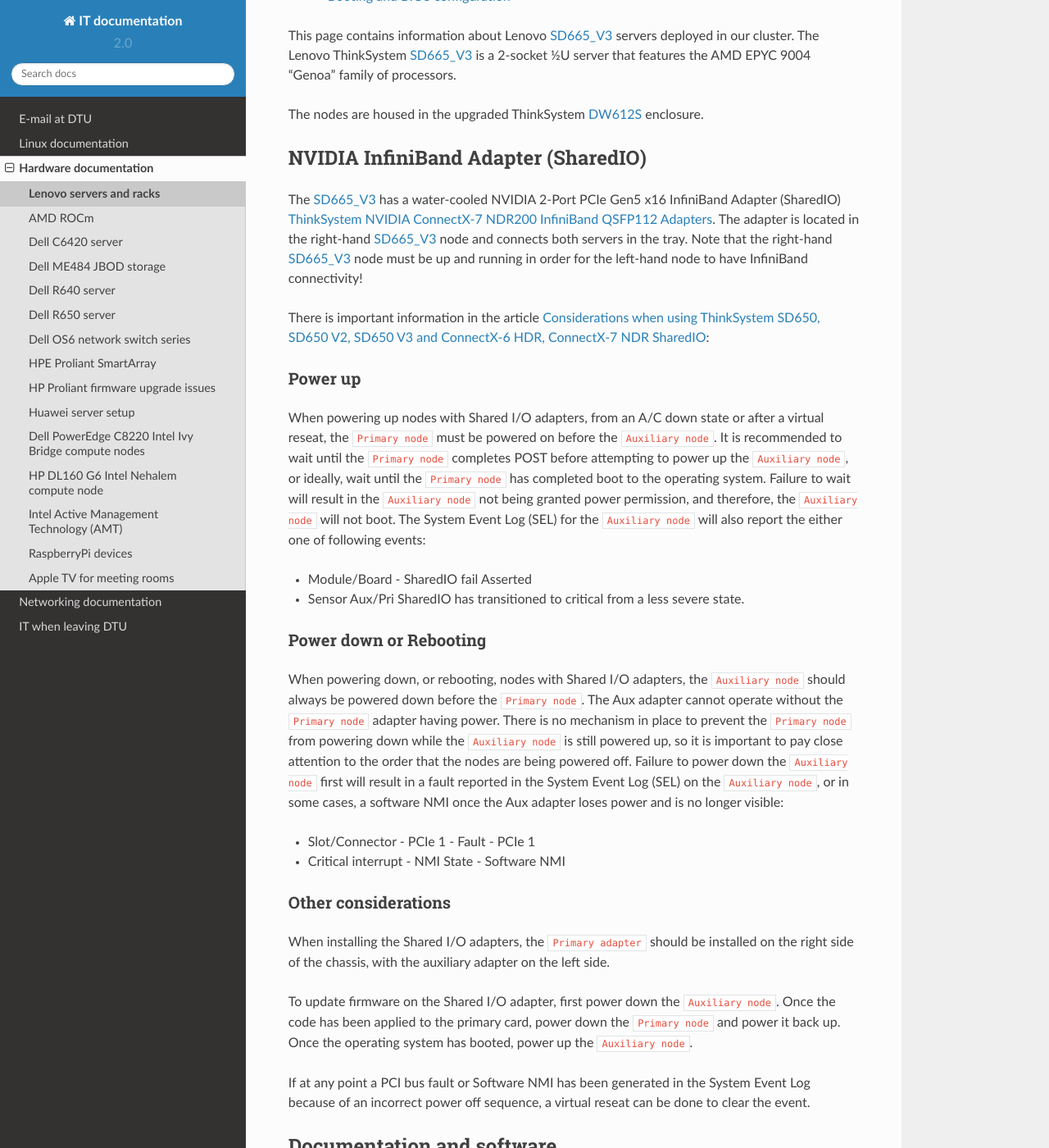
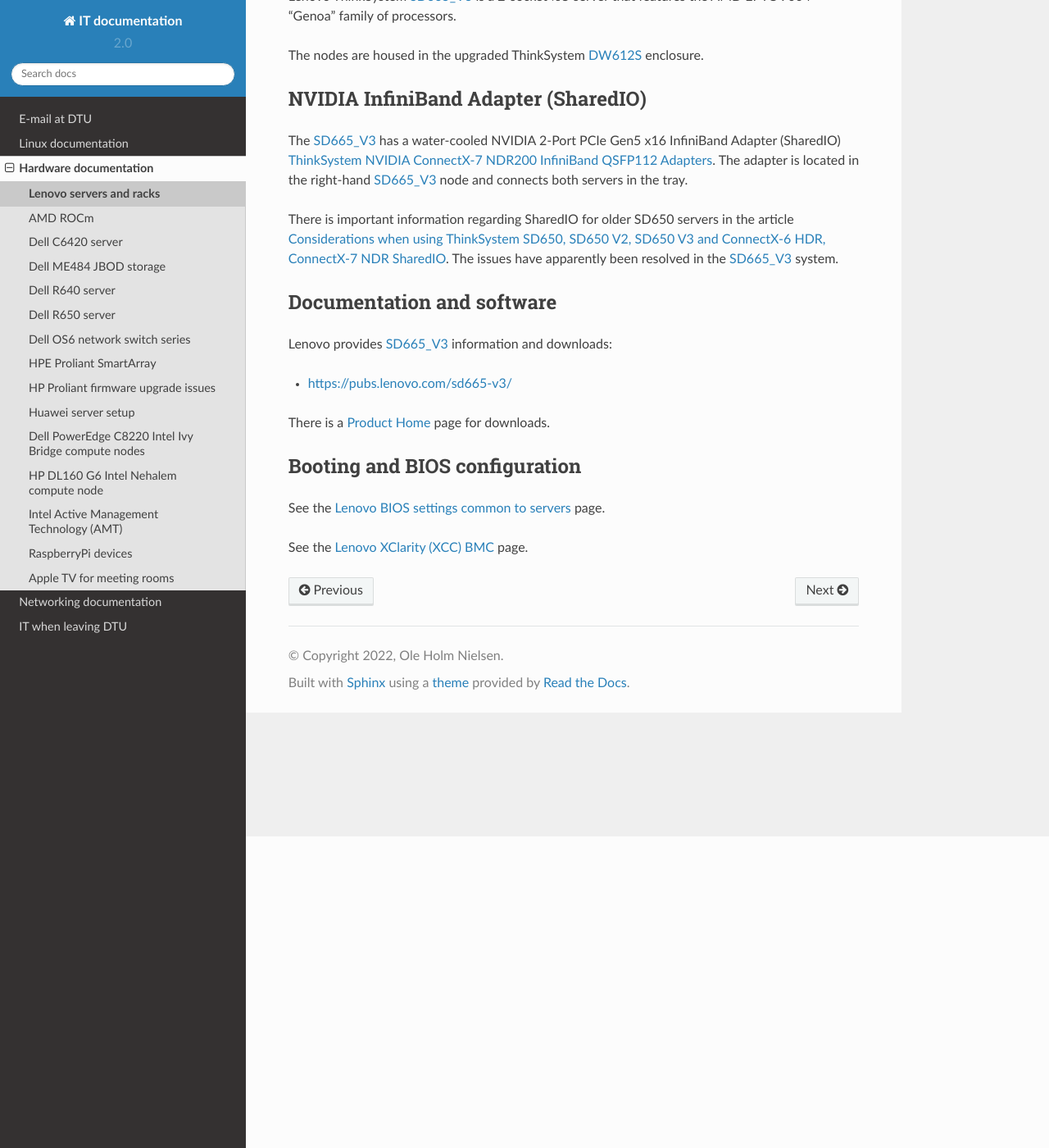
Before and after one commit to OleHolmNielsen/ITwiki, a Sphinx documentation site: the page built from docs/Lenovo_SD665_V3.rst, in a window 1280 px wide and 1400 px high, scrolled down 380 px. Shown: the whole window at 82% size. Built offline with Sphinx 7.4.7 and the Read the Docs theme 2.0.0, drawn with Linux system fonts in a browser that asks for light colours; some of the changed text lies outside the part shown.

Commit message:
SharedIO issues update

```diff
--- a/docs/Lenovo_SD665_V3.rst
+++ b/docs/Lenovo_SD665_V3.rst
@@ -20,43 +20,10 @@
 The SD665_V3_ has a water-cooled NVIDIA 2-Port PCIe Gen5 x16 InfiniBand Adapter (SharedIO)
 `ThinkSystem NVIDIA ConnectX-7 NDR200 InfiniBand QSFP112 Adapters <https://lenovopress.lenovo.com/lp1693-thinksystem-nvidia-connectx-7-ndr200-infiniband-qsfp112-adapters>`_.
 The adapter is located in the right-hand SD665_V3_ node and connects both servers in the tray.
-Note that the right-hand SD665_V3_ node must be up and running in order for the left-hand node to have InfiniBand connectivity!
 
-There is important information in the article
-`Considerations when using ThinkSystem SD650, SD650 V2, SD650 V3 and ConnectX-6 HDR, ConnectX-7 NDR SharedIO <https://support.lenovo.com/us/en/solutions/ht510888-thinksystem-sd650-and-connectx-6-hdr-sharedio-lenovo-servers-and-storage>`_:
-
-Power up
---------
-
-When powering up nodes with Shared I/O adapters, from an A/C down state or after a virtual reseat, the ``Primary node`` must be powered on before the ``Auxiliary node``.
-It is recommended to wait until the ``Primary node`` completes POST before attempting to power up the ``Auxiliary node``, or ideally, wait until the ``Primary node`` has completed boot to the operating system.
-Failure to wait will result in the ``Auxiliary node`` not being granted power permission, and therefore, the ``Auxiliary node`` will not boot.
-The System Event Log (SEL) for the ``Auxiliary node`` will also report the either one of following events:
-
-* Module/Board - SharedIO fail Asserted
-* Sensor Aux/Pri SharedIO has transitioned to critical from a less severe state.
-
-Power down or Rebooting
--------------------------
-
-When powering down, or rebooting, nodes with Shared I/O adapters, the ``Auxiliary node`` should always be powered down before the ``Primary node``.
-The Aux adapter cannot operate without the ``Primary node`` adapter having power.
-There is no mechanism in place to prevent the ``Primary node`` from powering down while the ``Auxiliary node`` is still powered up, so it is important to pay close attention to the order that the nodes are being powered off.
-Failure to power down the ``Auxiliary node`` first will result in a fault reported in the System Event Log (SEL) on the ``Auxiliary node``, or in some cases, a software NMI once the Aux adapter loses power and is no longer visible:
-
-* Slot/Connector - PCIe 1 - Fault - PCIe 1
-* Critical interrupt - NMI State - Software NMI
-
-Other considerations
--------------------------
-
-When installing the Shared I/O adapters, the ``Primary adapter`` should be installed on the right side of the chassis, with the auxiliary adapter on the left side.
-
-To update firmware on the Shared I/O adapter, first power down the ``Auxiliary node``.
-Once the code has been applied to the primary card, power down the ``Primary node`` and power it back up.
-Once the operating system has booted, power up the ``Auxiliary node``.
-
-If at any point a PCI bus fault or Software NMI has been generated in the System Event Log because of an incorrect power off sequence, a virtual reseat can be done to clear the event.
+There is important information regarding SharedIO for older SD650 servers in the article
+`Considerations when using ThinkSystem SD650, SD650 V2, SD650 V3 and ConnectX-6 HDR, ConnectX-7 NDR SharedIO <https://support.lenovo.com/us/en/solutions/ht510888-thinksystem-sd650-and-connectx-6-hdr-sharedio-lenovo-servers-and-storage>`_.
+The issues have apparently been resolved in the SD665_V3_ system.
 
 Documentation and software
 ==========================
```
